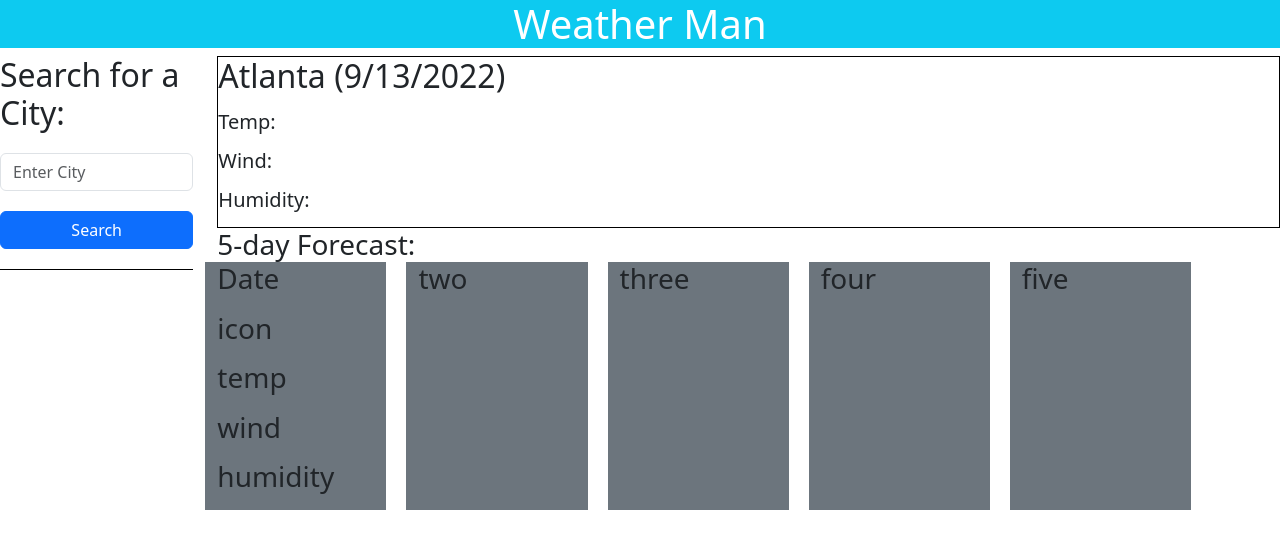
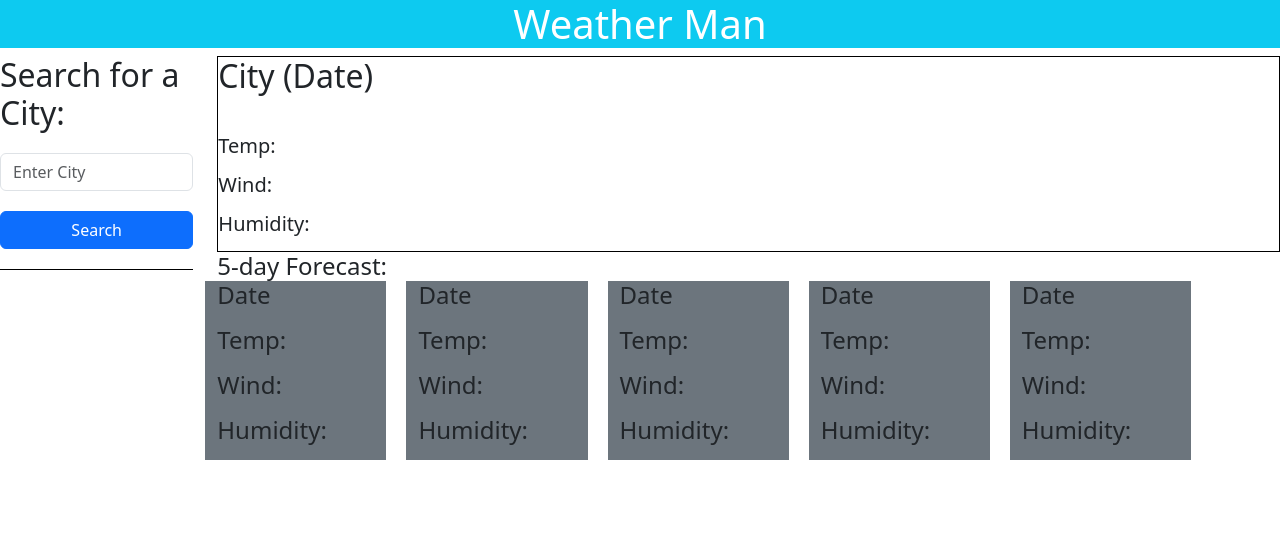
Before and after one commit to Kyaeror/Weather, a website: page index.html in a window 1280 px wide. Drawn offline with nearby package versions, Linux system fonts and the light colour scheme.

Commit message:
could have def done this better but oh well

```diff
--- a/Assets/js/script.js
+++ b/Assets/js/script.js
@@ -1,13 +1,45 @@
 const APIKey = "8b47a2778fecabccd23cc155ce9bf82f"
 const searchBtn = document.getElementById(`search-btn`)
 const cityName = document.getElementById(`city-name`)
+const currentIcon = document.getElementById(`current-icon`)
+const currentCity = document.getElementById(`current-city`)
+const currentTemp = document.getElementById(`current-temp`)
+const currentWind = document.getElementById(`current-wind`)
+const currentHumidity = document.getElementById(`current-humidity`)
 
 searchBtn.addEventListener(`click` , () => {
+    //grabbing location information
     fetch(`http://api.openweathermap.org/geo/1.0/direct?q=${cityName.value}&limit=1&appid=${APIKey}`)
     .then(response => response.json())
-    .then(data =>
-        fetch(`http://api.openweathermap.org/data/2.5/forecast?lat=${data[0].lat}&lon=${data[0].lon}&cnt=6&appid=${APIKey}`)
+    .then(function (data) {
+        //current weather
+        fetch(`http://api.openweathermap.org/data/2.5/weather?lat=${data[0].lat}&lon=${data[0].lon}&appid=${APIKey}&units=metric`)
         .then(response => response.json())
-        .then(data => console.log(data))
+        //writes inner html could have done this better like i did the forecast one
+        .then(function (data){
+            currentIcon.src = `https://openweathermap.org/img/wn/${data.weather[0].icon}@2x.png`
+            currentCity.innerHTML = `${data.name} (${moment().format('L')})`
+            currentTemp.innerHTML = `Temp: ${data.main.temp} C`
+            currentWind.innerHTML = `Wind: ${data.wind.speed} MPH`
+            currentHumidity.innerHTML = `Humidity: ${data.main.humidity} %`
+            console.log(data)
+        })
+        //forecast weather
+        fetch(`http://api.openweathermap.org/data/2.5/forecast?lat=${data[0].lat}&lon=${data[0].lon}&appid=${APIKey}&units=metric`)
+        .then(response => response.json())
+        .then(function (data){
+            for(i=1; i < 6; i++){
+                // multiples of 8 because 24 hours / 3 hours = 8 in the array
+                document.getElementById(`card-${i}`).innerHTML = `
+                <p>${moment().add(i, 'days').format(`L`)}</p>
+                <img src="https://openweathermap.org/img/wn/${data.list[(i-1)*8].weather[0].icon}@2x.png">
+                <p>Temp: ${data.list[(i-1)*8].main.temp} C</p>
+                <p>Wind: ${data.list[(i-1)*8].wind.speed} MPH</p>
+                <p>Humidity: ${data.list[(i-1)*8].main.humidity} %</p>
+                `
+            }
+             console.log(data)
+        })
+    }
         )
 })
--- a/index.html
+++ b/index.html
@@ -25,36 +25,57 @@
       </div>
       <div class="weather-view col-10">
         <div class="current-weather" style = "border: 1px solid black;">
-            <div class="city h2" style="margin-bottom: 15px;">
-                Atlanta (9/13/2022)
+            <div id="current-city" class="city h2" style="margin-bottom: 15px;">
+                City (Date)
             </div>
-            <div class="temp h5" style="margin-bottom: 15px;">
+            <img id="current-icon" src ="">
+            <div id="current-temp" class="h5" style="margin-bottom: 15px;">
                 Temp:
             </div>
-            <div class="wind h5" style="margin-bottom: 15px;">
+            <div id="current-wind" class="h5" style="margin-bottom: 15px;">
                 Wind:
             </div>
-            <div class="humidity h5" style="margin-bottom: 15px;">
+            <div id="current-humidity" class="h5" style="margin-bottom: 15px;">
                 Humidity:
             </div>
         </div>
-        <div class = "h3"> 5-day Forecast:
+        <div class = "h4"> 5-day Forecast:
         <div class="future-weather row">
-          <div class="card-1 col-2 bg-secondary" style ="margin-right: 20px;">
+          <div id="card-1" class="col-2 bg-secondary" style ="margin-right: 20px;">
             <p>Date</p>
-            <p>icon</p>
-            <p>temp</p>
-            <p>wind</p>
-            <p>humidity</p>
+            <p>Temp: </p>
+            <p>Wind: </p>
+            <p>Humidity: </p>
         </div>
-          <div class="card-2 col-2 bg-secondary" style ="margin-right: 20px;">two</div>
-          <div class="card-3 col-2 bg-secondary" style ="margin-right: 20px;">three</div>
-          <div class="card-4 col-2 bg-secondary" style ="margin-right: 20px;">four</div>
-          <div class="card-5 col-2 bg-secondary" style ="margin-right: 20px;">five</div>
+          <div id="card-2" class="col-2 bg-secondary" style ="margin-right: 20px;">
+            <p>Date</p>
+            <p>Temp: </p>
+            <p>Wind: </p>
+            <p>Humidity: </p>
+        </div>
+          <div id="card-3" class="col-2 bg-secondary" style ="margin-right: 20px;">
+            <p>Date</p>
+            <p>Temp: </p>
+            <p>Wind: </p>
+            <p>Humidity: </p>
+        </div>
+          <div id="card-4" class="col-2 bg-secondary" style ="margin-right: 20px;">
+            <p>Date</p>
+            <p>Temp: </p>
+            <p>Wind: </p>
+            <p>Humidity: </p>
+        </div>
+          <div id="card-5" class="col-2 bg-secondary" style ="margin-right: 20px;">
+            <p>Date</p>
+            <p>Temp: </p>
+            <p>Wind: </p>
+            <p>Humidity: </p>
+        </div>
         </div>
     </div>
       </div>
     </div>
+    <script src="./node_modules/moment/moment.js"></script>
     <script src="./Assets/js/script.js"></script>
   </body>
 </html>
--- /dev/null
+++ b/package.json
@@ -0,0 +1,5 @@
+{
+  "dependencies": {
+    "moment": "^2.29.4"
+  }
+}
```
Also changed, not shown: 1 other file.
